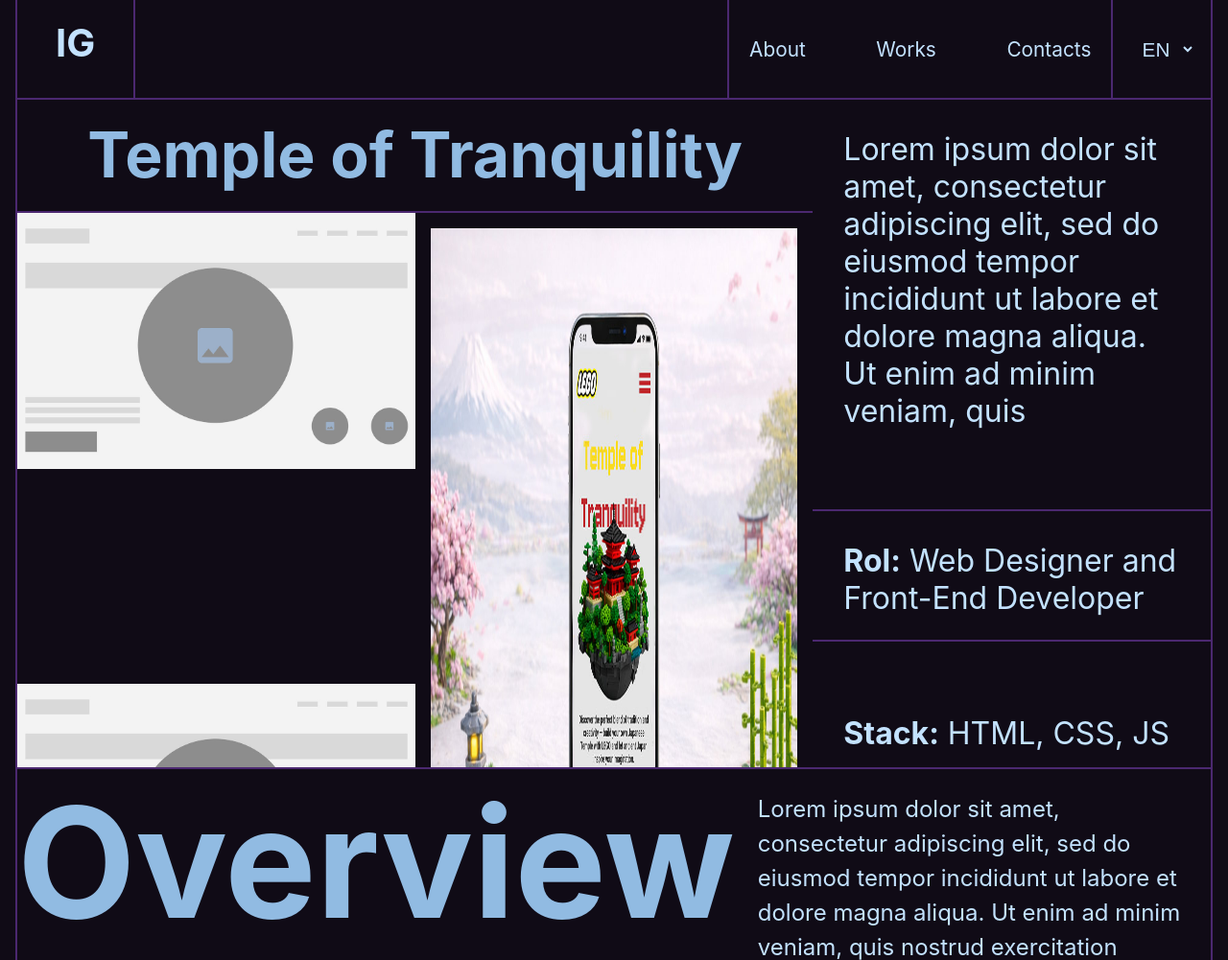
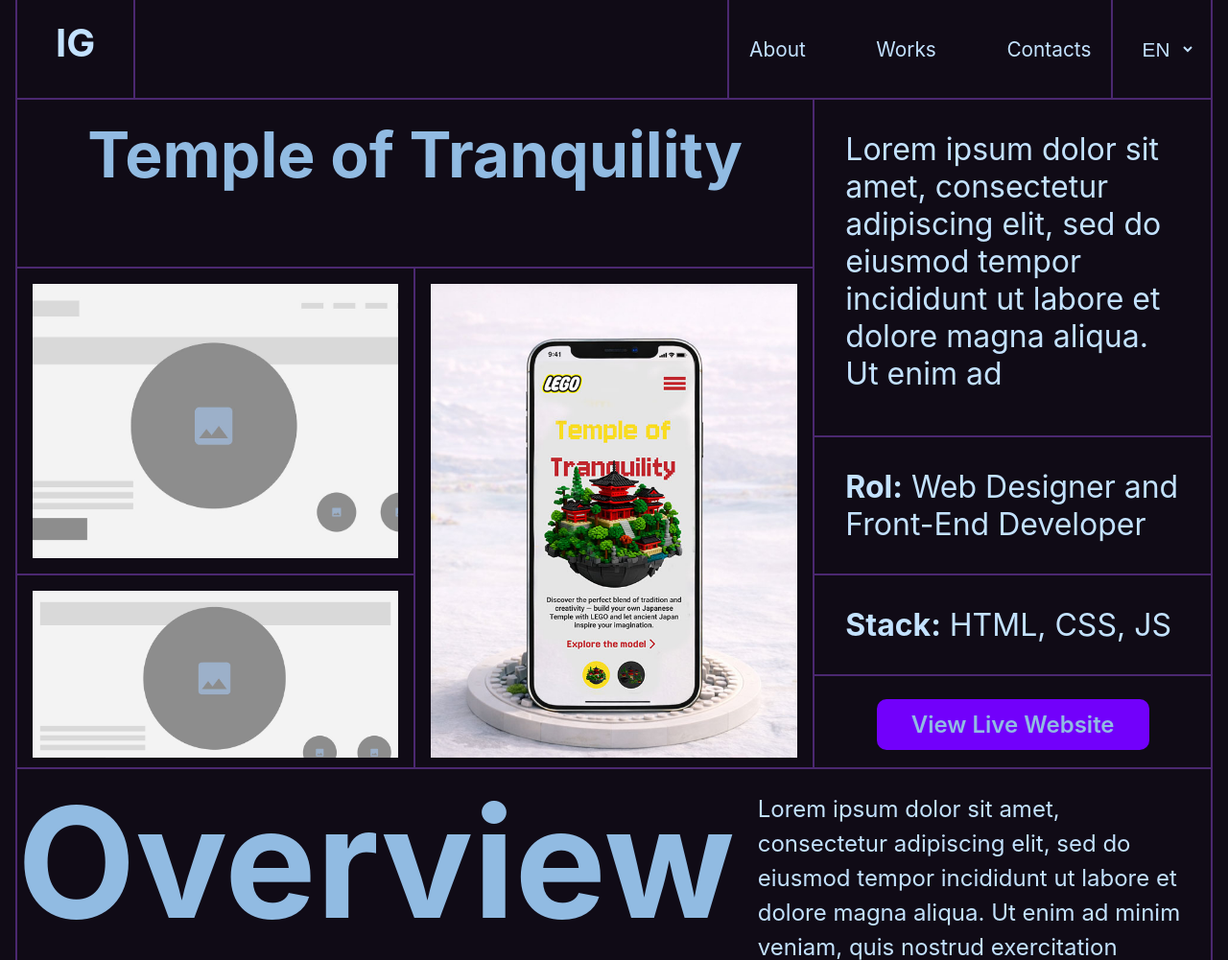
Before and after one commit to IgnacioGB00/poratafolio, a website: page works/work.html in a window 1280 px wide. Shown: the top 1001 px of the page at 96% size. Drawn offline with Linux system fonts and the light colour scheme; a web font is replaced by a local one.

Commit message:
header desktop

```diff
--- a/css/index.css
+++ b/css/index.css
@@ -2,12 +2,14 @@
       header{
         grid-template-rows: repeat(4, auto);
          grid-template-columns: repeat(3, 1fr);
+         justify-items: center;
+         align-items: center;
     }
       header h1{
         grid-column: 1/4;
         grid-row: 2/3;
         padding: 0;
-        font-size: 6rem;
+        font-size: 6rem ;
     }
 
      header .notMoviel{
--- a/css/style.css
+++ b/css/style.css
@@ -542,4 +542,5 @@ footer h3{
 .buttonPurple:active {
     transform: scale(0.95); /* Se encoge un poco al presionarlo */
 }
+
 }
--- a/css/works.css
+++ b/css/works.css
@@ -38,44 +38,56 @@ picture img{
 @media(width >= 1200px){
     header{
          grid-template-columns: repeat(3, 1fr);
-        grid-template-rows: repeat(6, auto);
+        grid-template-rows: repeat(6, 1fr);
     }
    #nameProject{
         grid-row: 2/3;
         grid-column: 1/3;
+        height: 100%;
     }
     #mockupTwo{
-        grid-row: 3/4;
+        grid-row: 3/5;
         width: 100%;
         grid-column:1/2 ;
     }
     #mockupThree{
-        grid-row:5/6 ;
+        grid-row:5/7 ;
         grid-column: 1/2;
         width: 100%;
+    }
+    img{
+        object-fit: cover;
     }
 
     #mockupTwo, #mockupThree{
         display: block;
+        padding: 1em;
+        height: 100%;
+        border-right: 2px solid #4B2870 !important;
     }
-
+    picture, .button-Border, #rol, #stack, #explanation {
+        border-left: 2px solid #4B2870 !important;
+    }
     picture{
         grid-column: 2/3;
-        grid-row: 3/6;
+        grid-row: 3/7;
         height: 100%;
         width: auto;
         align-self: center;
         justify-self: center;
+        border: none !important;
+
     }
     picture img{
-        height: 100vh;
+        height: 100%;
     }
     #rol, #stack{
-        height: 17vh;
+        height: 100%;
     }
     #explanation{
         grid-row: 2/4;
         grid-column: 3/4;
+        height:44vh;
     }
     #rol{
         grid-column: 3/4;
--- a/works/work.html
+++ b/works/work.html
@@ -37,13 +37,15 @@
             <source id="sourceDesktop" srcset="../img/cellPhoneMockupDesktop.jpg" media="(min-width: 950px)" />
                 <img src="../img/cellPhoneMockupDesktop.jpg" alt="cellPhone mockup">
             </picture>
-            <img src="../img/wireframerDesktop.jpg" alt="#" id="mockupTwo">
+            <img src="../img/wireframerDesktop.jpg" alt="#" id="mockupTwo" class="border-bottom">
             <img src="../img/wireframerDesktop.jpg" alt="#" id="mockupThree">
-               <p class="text colorText border-bottom" id="explanation">Lorem ipsum dolor sit amet, consectetur adipiscing elit, sed do eiusmod tempor incididunt ut labore et dolore magna aliqua. Ut enim ad minim veniam, quis </p>
+               <p class="text colorText border-bottom" id="explanation">Lorem ipsum dolor sit amet, consectetur adipiscing elit, sed do eiusmod tempor incididunt ut labore et dolore magna aliqua. Ut enim ad </p>
                        <p id="rol" class="text colorText border-bottom"><b data-key="tools">Rol:</b> Web Designer and
                         Front-End Developer</p>
                        <p id="stack" class="text colorText border-bottom"><b data-key="tools">Stack:</b> HTML, CSS, JS</p>
-                     <button class="buttonPurple border-bottom">View Live Website</button>
+                       <div class="button-Border">
+                          <button class="buttonPurple border-bottom">View Live Website</button>
+                        </div>
         </header>
         <section id="Overview" class="border-top">
             <h2 class="title TitleColor border-bottom"> Overview</h2>
```
